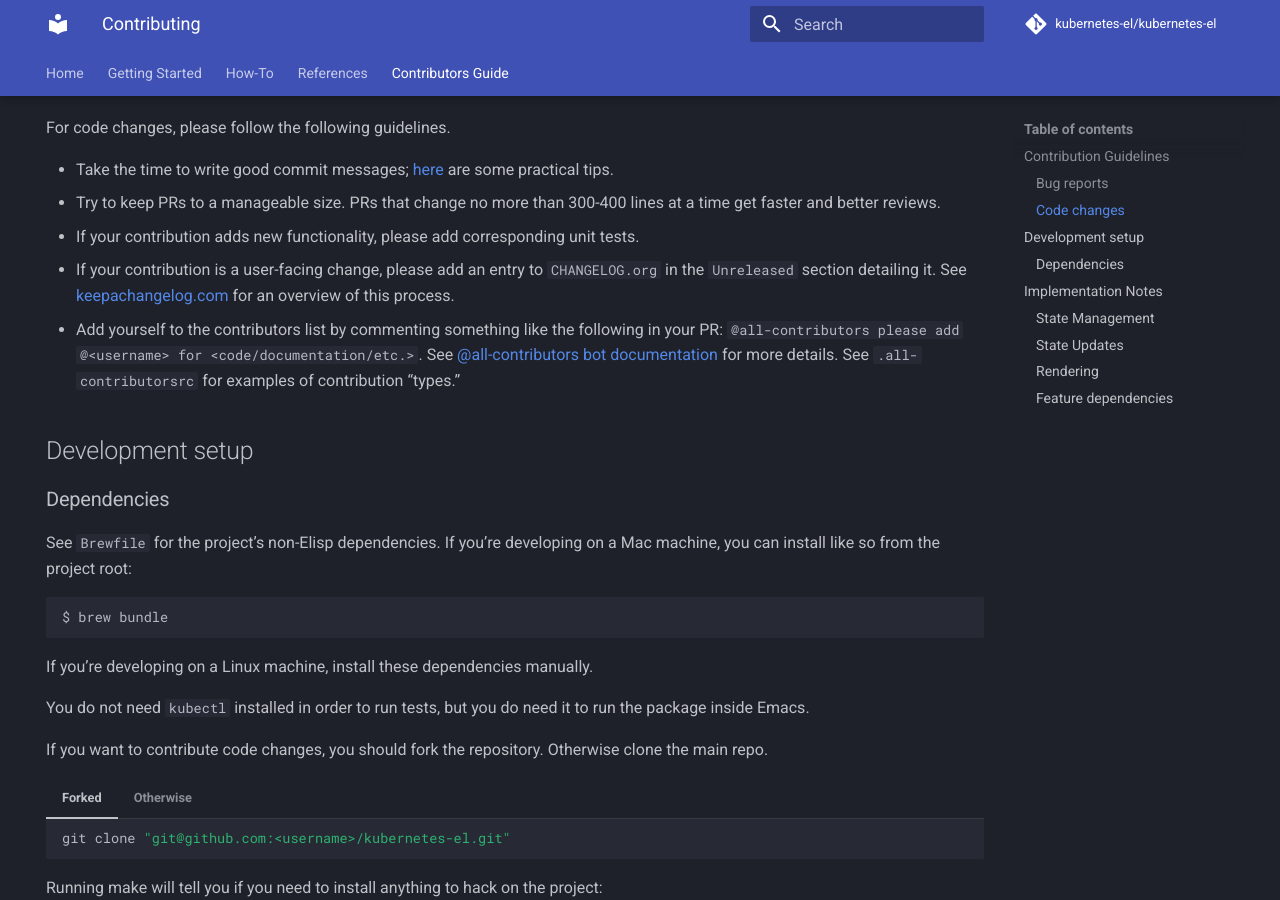
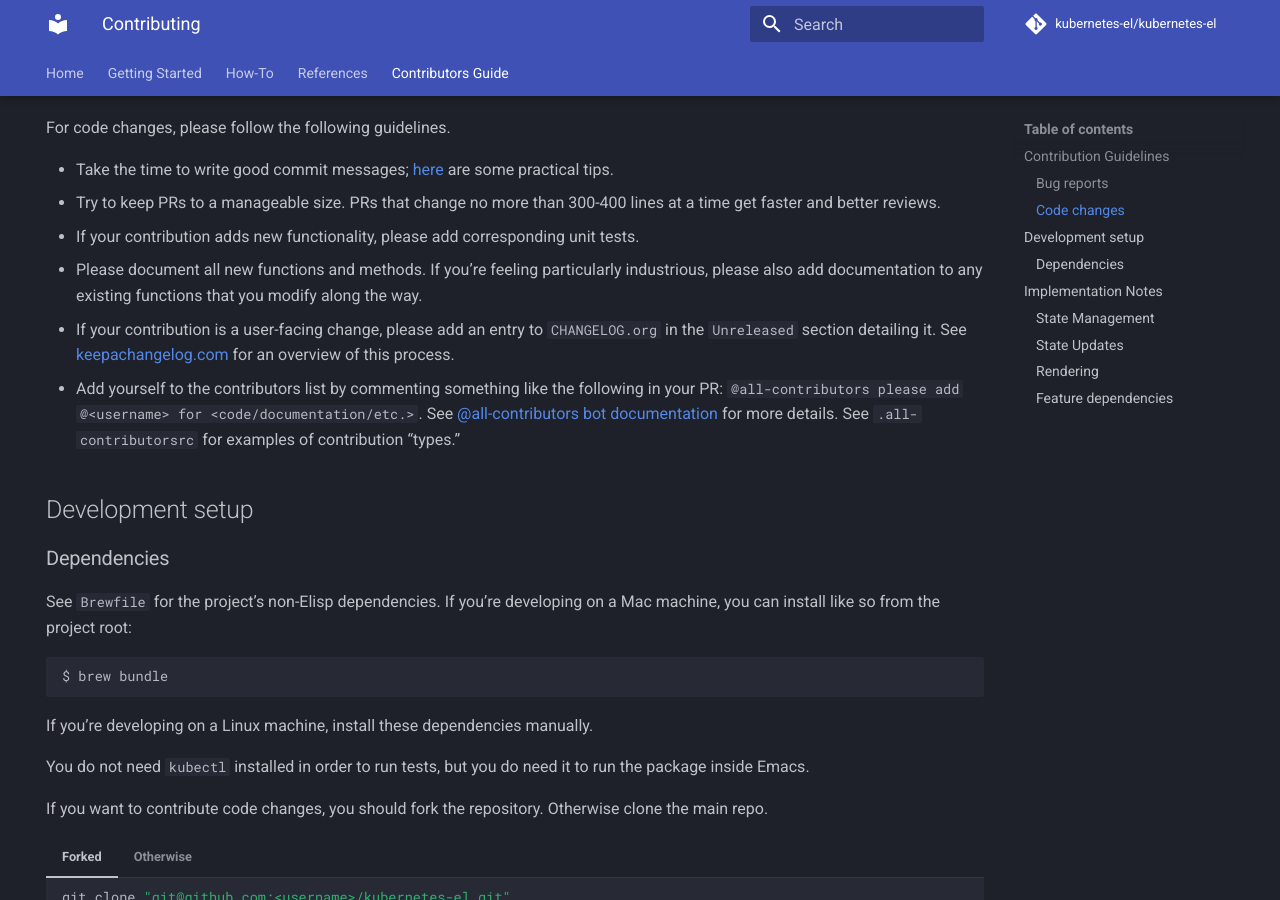
Before and after one commit to kubernetes-el/kubernetes-el, an MkDocs documentation site: the page built from docs/contributing/index.md, in a window 1280 px wide and 900 px high, scrolled down 638 px. Built offline with MkDocs 1.6.1 and Material for MkDocs 9.7.7, drawn with Linux system fonts in a browser that asks for light colours; comment, search, counter and statistics services are not loaded.

Commit message:
Add contribution guide note on documenting functions

```diff
--- a/docs/contributing/index.md
+++ b/docs/contributing/index.md
@@ -37,6 +37,8 @@ For code changes, please follow the following guidelines.
 - Try to keep PRs to a manageable size. PRs that change no more than 300-400 lines at a time get faster and better
   reviews.
 - If your contribution adds new functionality, please add corresponding unit tests.
+- Please document all new functions and methods. If you're feeling particularly industrious, please also add
+  documentation to any existing functions that you modify along the way.
 - If your contribution is a user-facing change, please add an entry to `CHANGELOG.org` in the `Unreleased` section
   detailing it. See [keepachangelog.com](https://keepachangelog.com/en/1.0.0/) for an overview of this process.
 - Add yourself to the contributors list by commenting something like the following in your PR: `@all-contributors please
```
